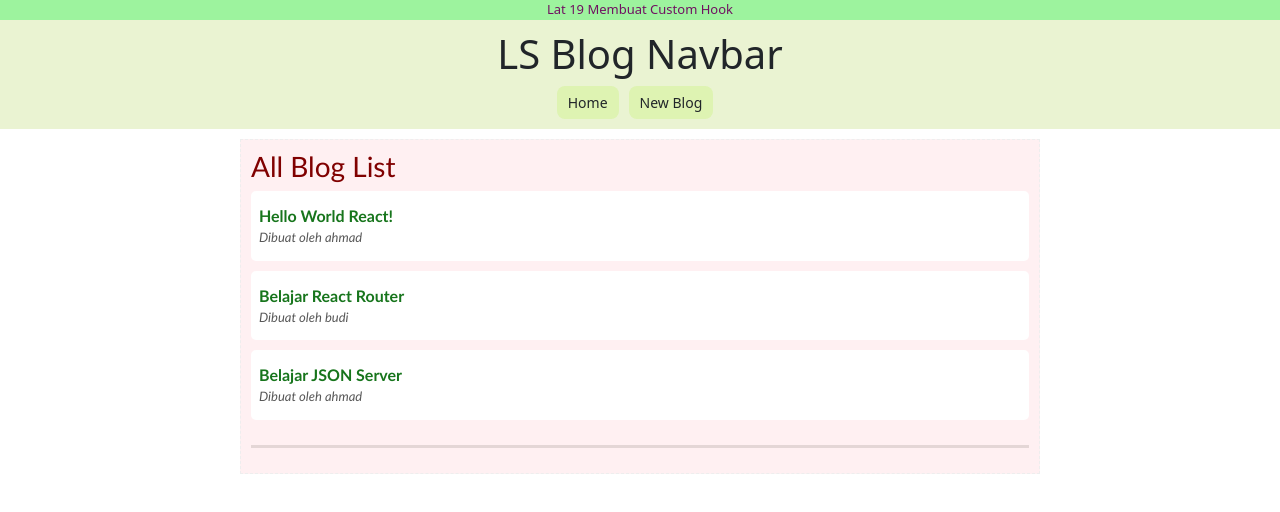
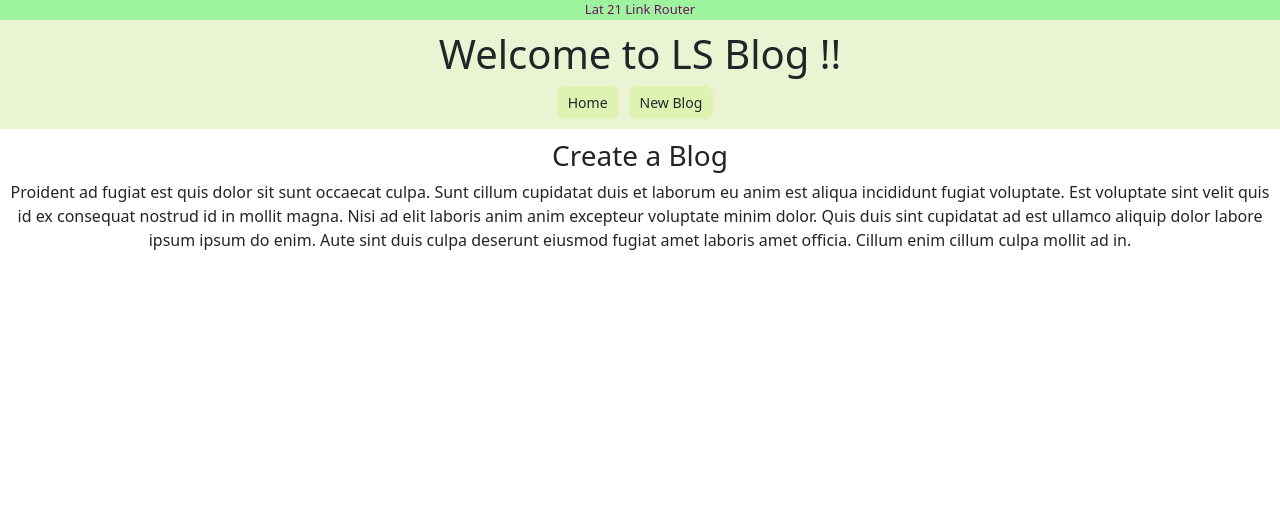
Before and after one commit to incyberz/belajar-react-js, a React (Create React App) app in the folder ls-blog/: page /create in a window 1280 px wide. Shown: the top 512 px of the page. Built offline with nearby package versions, Linux system fonts and the light colour scheme; data requests are answered from the project's data file.

Commit message:
React Tutorial 21 Link Router

```diff
--- a/ls-blog/package.json
+++ b/ls-blog/package.json
@@ -10,6 +10,7 @@
     "json-server": "^0.17.1",
     "react": "^18.2.0",
     "react-dom": "^18.2.0",
+    "react-router-dom": "^5.3.4",
     "react-scripts": "5.0.1",
     "sweetalert": "^2.1.2",
     "web-vitals": "^2.1.4"
--- a/ls-blog/src/App.js
+++ /dev/null
@@ -1,20 +0,0 @@
-import "./App.css";
-import Navbar from "./Navbar";
-import Home from "./Home";
-import "bootstrap/dist/css/bootstrap.css";
-
-function App() {
-  const judulLat = "Lat 19 Membuat Custom Hook";
-
-  return (
-    <div className="App">
-      <div className="judul-latihan">{judulLat}</div>
-      <Navbar />
-      <div className="content">
-        <Home />
-      </div>
-    </div>
-  );
-}
-
-export default App;
--- /dev/null
+++ b/ls-blog/src/App.jsx
@@ -0,0 +1,27 @@
+import "./App.css";
+import Navbar from "./Navbar";
+import Home from "./Home";
+import Create from "./Create";
+import "bootstrap/dist/css/bootstrap.css";
+import { BrowserRouter as Router, Route, Switch } from "react-router-dom";
+
+function App() {
+  const judulLat = "Lat 21 Link Router ";
+
+  return (
+    <Router>
+      <div className="App">
+        <div className="judul-latihan">{judulLat}</div>
+        <Navbar />
+        <div className="content">
+          <Switch>
+            <Route exact path="/" component={Home} />
+            <Route path="/create" component={Create} />
+          </Switch>
+        </div>
+      </div>
+    </Router>
+  );
+}
+
+export default App;
--- /dev/null
+++ b/ls-blog/src/Create.jsx
@@ -0,0 +1,23 @@
+import useFetch from "./useFetch";
+
+const Create = () => {
+  const apiAddress = "http://localhost:8000/blogs";
+  const { data: blogs, isPending, connError } = useFetch(apiAddress);
+
+  return (
+    <div className="Create">
+      <h3>Create a Blog</h3>
+      <p>
+        Proident ad fugiat est quis dolor sit sunt occaecat culpa. Sunt cillum
+        cupidatat duis et laborum eu anim est aliqua incididunt fugiat
+        voluptate. Est voluptate sint velit quis id ex consequat nostrud id in
+        mollit magna. Nisi ad elit laboris anim anim excepteur voluptate minim
+        dolor. Quis duis sint cupidatat ad est ullamco aliquip dolor labore
+        ipsum ipsum do enim. Aute sint duis culpa deserunt eiusmod fugiat amet
+        laboris amet officia. Cillum enim cillum culpa mollit ad in.
+      </p>
+    </div>
+  );
+};
+
+export default Create;
--- a/ls-blog/src/Home.js
+++ b/ls-blog/src/Home.jsx
@@ -1,4 +1,3 @@
-import { useEffect, useState } from "react";
 import BlogList from "./BlogList";
 import useFetch from "./useFetch";
 
--- a/ls-blog/src/Navbar.js
+++ /dev/null
@@ -1,17 +0,0 @@
-const Navbar = () => {
-  return (
-    <nav className="Navbar">
-      <h1>LS Blog Navbar</h1>
-      <div className="links">
-        <a href="/" className="btn btn-sm custom-link">
-          Home
-        </a>
-        <a href="/create" className="btn btn-sm custom-link">
-          New Blog
-        </a>
-      </div>
-    </nav>
-  );
-};
-
-export default Navbar;
--- /dev/null
+++ b/ls-blog/src/Navbar.jsx
@@ -0,0 +1,19 @@
+import { Link } from "react-router-dom";
+
+const Navbar = () => {
+  return (
+    <nav className="Navbar">
+      <h1>Welcome to LS Blog !!</h1>
+      <div className="links">
+        <Link to="/" className="btn btn-sm custom-link">
+          Home
+        </Link>
+        <Link to="/create" className="btn btn-sm custom-link">
+          New Blog
+        </Link>
+      </div>
+    </nav>
+  );
+};
+
+export default Navbar;
```
Also changed, not shown: 2 other files (tests, documents, lock files or other folders).
